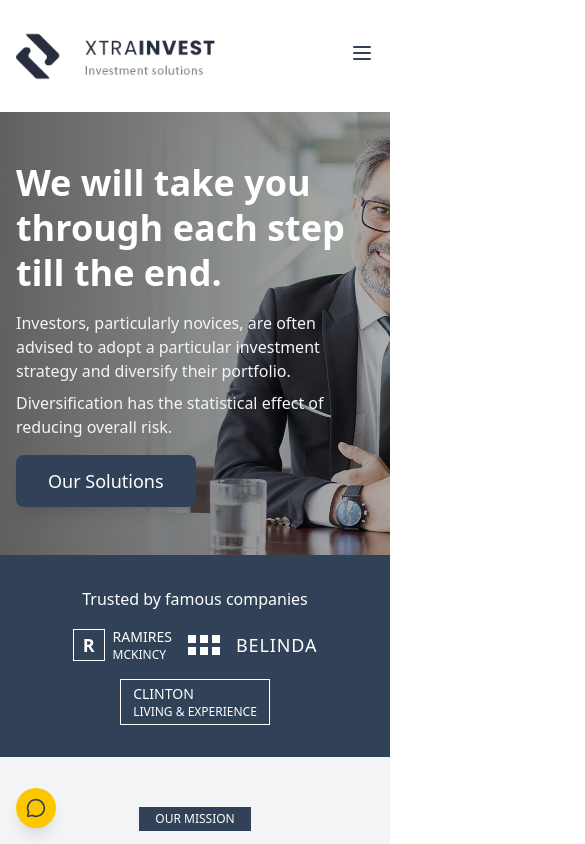
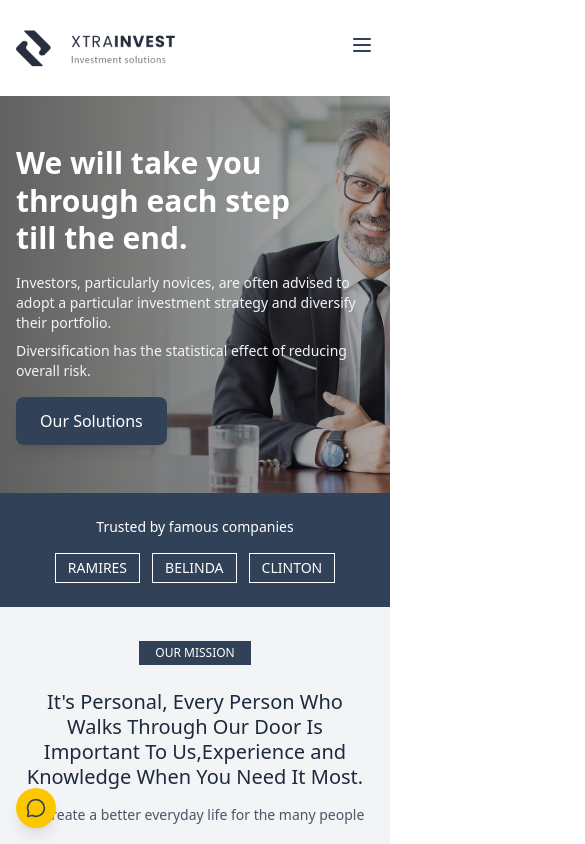
Before and after one commit to Kazutech1/xtraInvest, a React (Vite) app in the folder client/: page / in a window 390 px wide. Shown: the top 844 px of the page, 585 px wide, since content can reach past the window. Built offline with nearby package versions, Linux system fonts and the light colour scheme.

Commit message:
mobile fix

```diff
--- a/client/src/App.jsx
+++ b/client/src/App.jsx
@@ -20,15 +20,27 @@ import AdminWithdrawals from './admin/pages/WithdrawalManagement';
 import AdminPlans from './admin/pages/PlanManagement';
 import AdminWallets from './admin/pages/AddressManagement';
 import InvestmentPage from './pages/Investment';
+import Mobile from './components/Mobile';
+import useIsMobile from './hooks/useIsMobile';
 
 const App = () => {
+
+    const isMobile = useIsMobile(); // 👈 check screen width
+
+
   return (
     <Router>
       <div className="min-h-screen flex flex-col">
         <main className="flex-grow">
           <Routes>
             {/* Public Routes */}
-            <Route path="/" element={<Home />} />
+             {isMobile ? (
+              <Route path="/" element={<Mobile />} />
+            ) : (
+              <Route path="/" element={<Home />} />
+            )}
+
+
             <Route path="/about" element={<About />} />
             <Route path="/services" element={<Services />} />
             <Route path="/auth" element={<AuthPage />} />
--- /dev/null
+++ b/client/src/hooks/useIsMobile.jsx
@@ -0,0 +1,18 @@
+import { useEffect, useState } from 'react';
+
+const useIsMobile = () => {
+  const [isMobile, setIsMobile] = useState(window.innerWidth < 768);
+
+  useEffect(() => {
+    const handleResize = () => {
+      setIsMobile(window.innerWidth < 768);
+    };
+
+    window.addEventListener('resize', handleResize);
+    return () => window.removeEventListener('resize', handleResize);
+  }, []);
+
+  return isMobile;
+};
+
+export default useIsMobile;
```
Also changed, not shown: client/src/components/Mobile.jsx (+13 -13 lines).
